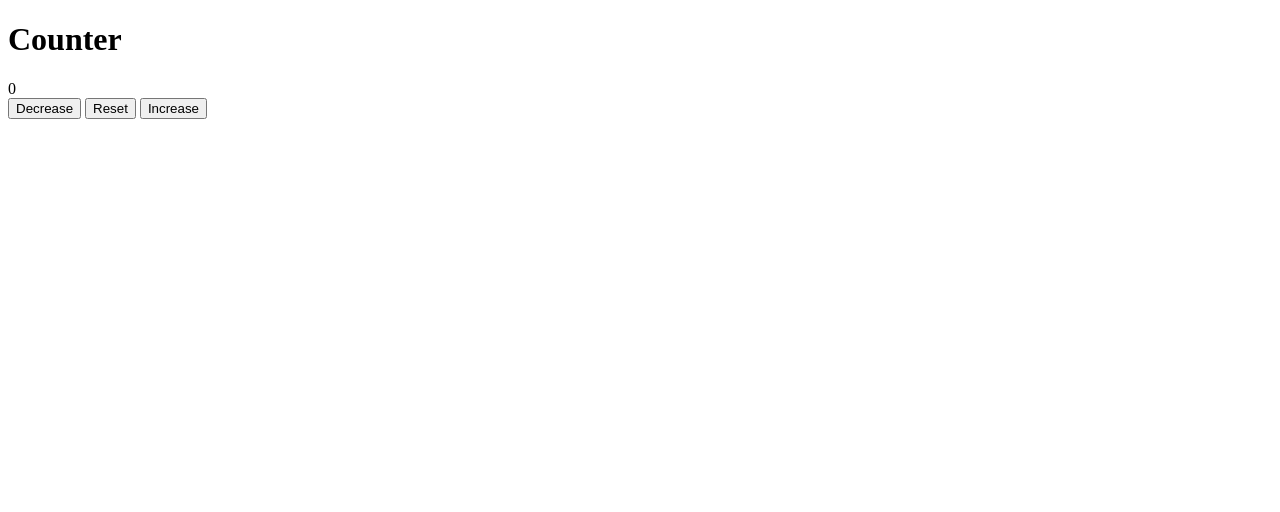
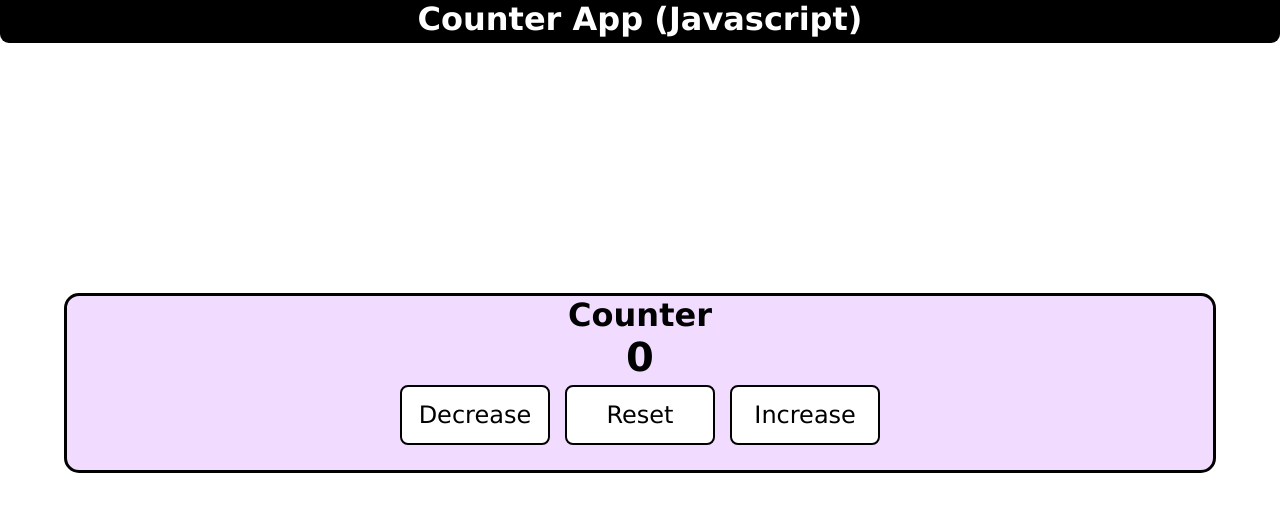
Before and after one commit to Billans99/JS-Counter, a plain HTML site: page index.html in a window 1280 px wide. Drawn offline with Linux system fonts and the light colour scheme.

Commit message:
Completed CSS

```diff
--- a/index.html
+++ b/index.html
@@ -8,6 +8,7 @@
 </head>
 <body>
     <main>
+        <h1 class="title">Counter App (Javascript)</h1>
         <div class="container">
             <h1>Counter</h1>
             <span id="value">0</span>
--- a/styles.css
+++ b/styles.css
@@ -0,0 +1,59 @@
+:root {
+    --color1: var(--)
+    --color2: var(--)
+}
+
+* {
+    margin: 0;
+    padding: 0;
+    box-sizing: border-box;
+    font-family: Verdana, Geneva, Tahoma, sans-serif;
+}
+
+.title {
+    width: 100%;
+    text-align: center;
+    background-color: black;
+    color: white;
+    padding-bottom: 5px;
+    border-bottom-left-radius:9px;
+    border-bottom-right-radius:9px;
+}
+
+.container {
+    width: 90%;
+    height: 180px;
+    margin: 250px auto;
+    text-align: center;
+    border: 3px solid black;
+    border-radius: 15px;
+    background: rgb(241, 219, 255);
+
+}
+
+.container .btn {
+    display: inline-block;
+    margin: 5px;
+}
+
+h2 {
+    padding-bottom: 20px;
+}
+
+#value {
+    font-size: 2.5rem;
+    font-weight: bold;
+}
+
+.btn {
+    width: 150px;
+    height: 60px;
+    background-color: white;
+    border: 2px solid black;
+    border-radius: 8px;
+    font-size: 1.5rem;
+}
+
+.btn:active {
+    color: rgb(217, 217, 217);
+}
```
